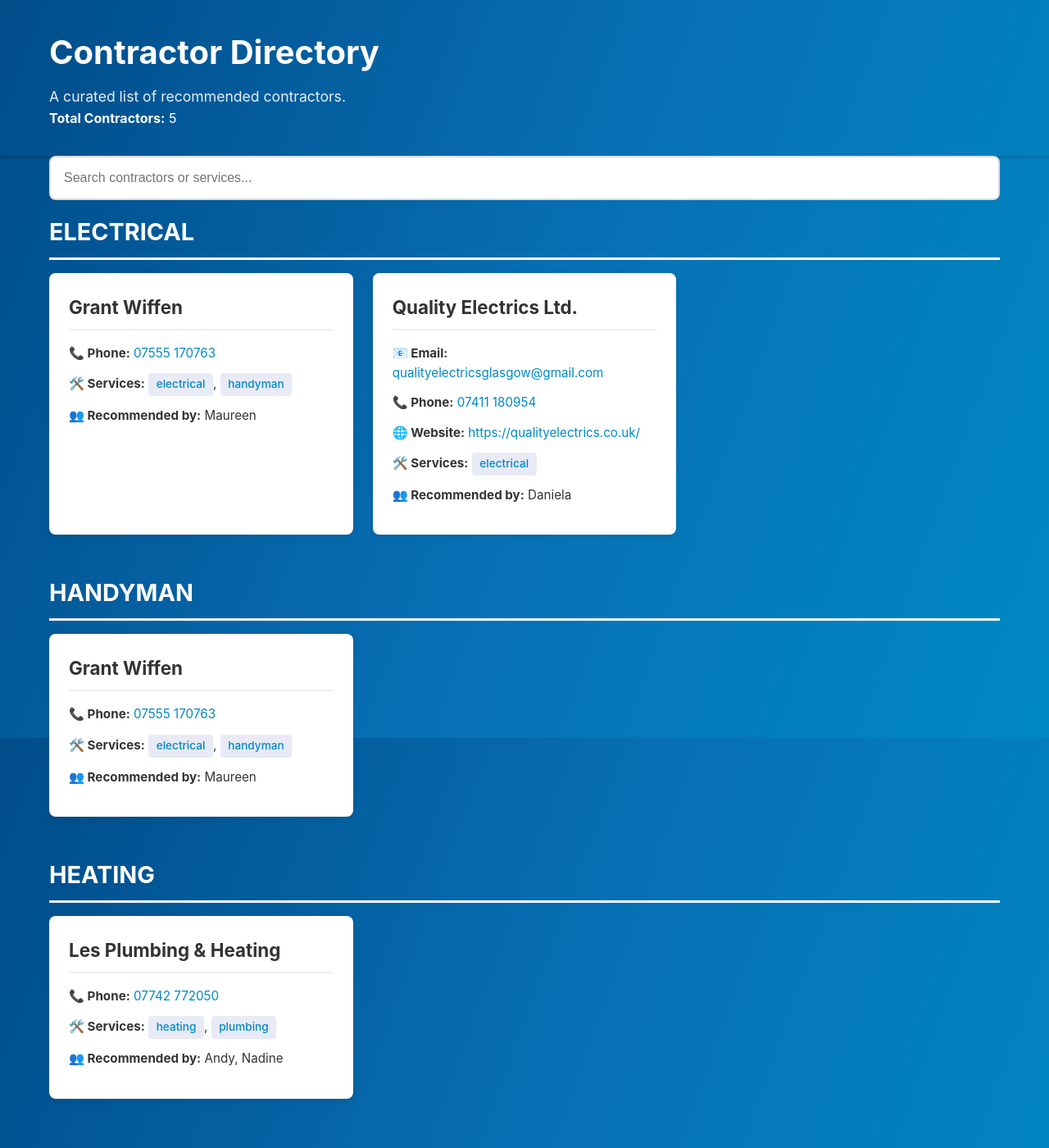
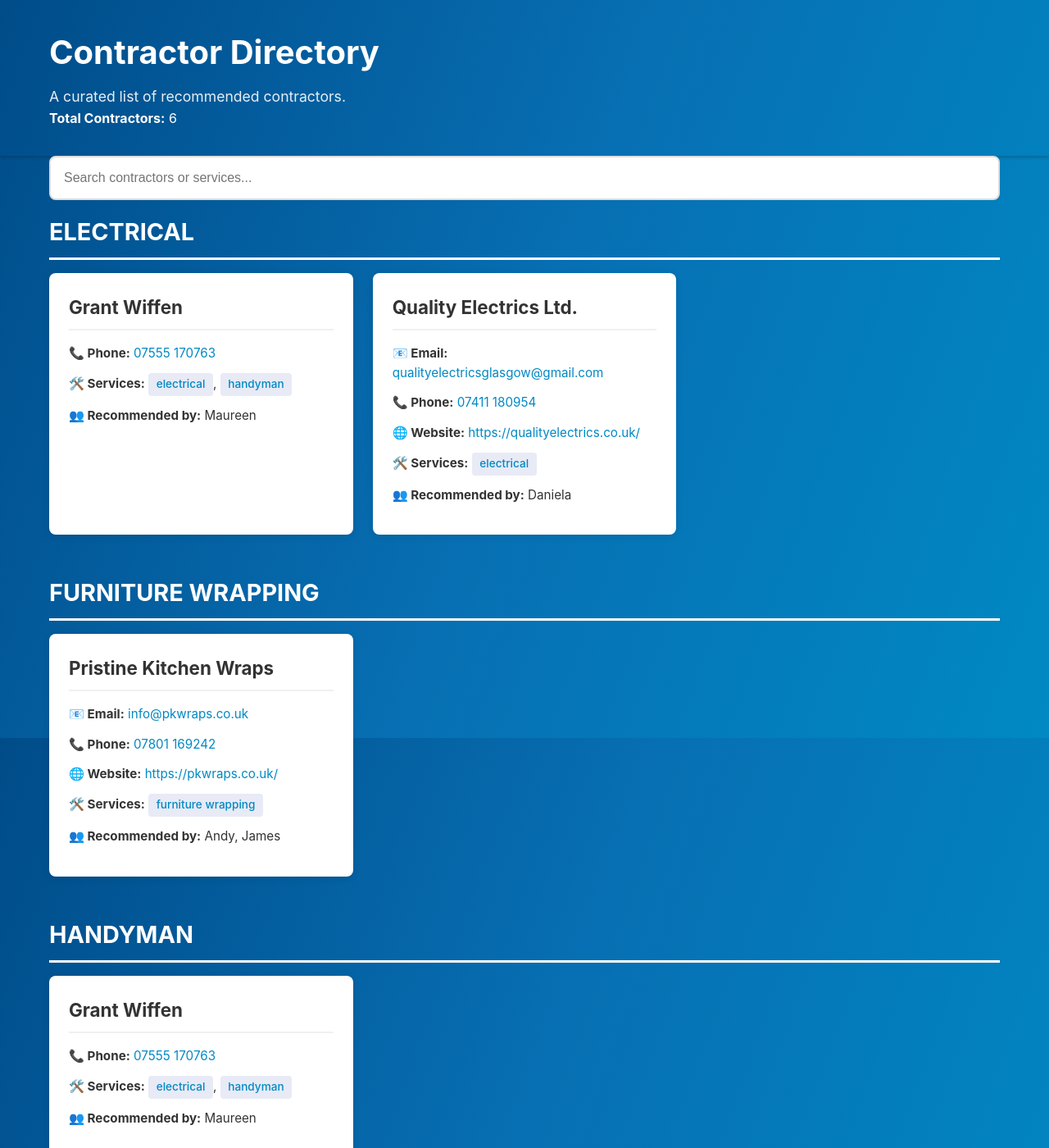
Before and after one commit to aucklandwynd/contractors, a Jekyll site: the page built from index.html, in a window 1280 px wide and 1400 px high. Shown: the whole window at 82% size. Built offline with Jekyll 4.4.1, drawn with Linux system fonts in a browser that asks for light colours.

Commit message:
Add Pristine Kitchen Wraps' details.

```diff
--- a/_data/contractors.yml
+++ b/_data/contractors.yml
@@ -74,6 +74,16 @@
 # === N
 # === O
 # === P
+- name: "Pristine Kitchen Wraps"
+  contact: "info@pkwraps.co.uk"
+  phone: "07801 169242"
+  website: "https://pkwraps.co.uk/"
+  services:
+    - furniture wrapping
+  recommended_by:
+    - "Andy"
+    - "James"
+  notes: ""
 # === Q
 - name: "Quality Electrics Ltd."
   contact: "qualityelectricsglasgow@gmail.com"
```
